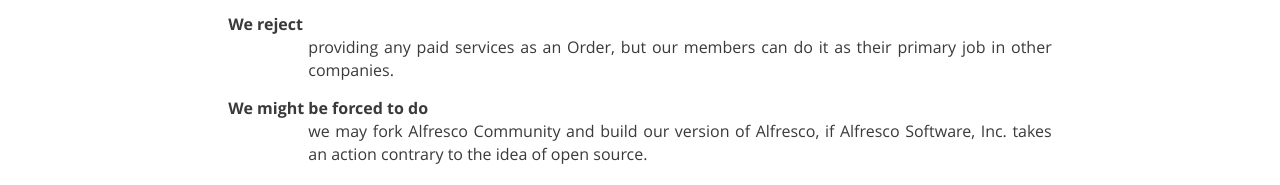
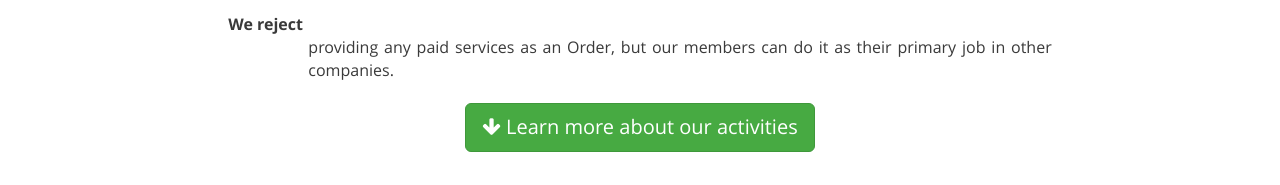
Before and after one commit to OrderOfTheBee/OrderOfTheBee.github.io, a plain HTML site: page about/index.html in a window 1280 px wide. Shown: the part 1096-1281 px from the top of the page. Drawn offline with Linux system fonts and the light colour scheme.

Commit message:
temporary mission update, should be reworked ASAP

```diff
--- a/about/index.html
+++ b/about/index.html
@@ -76,8 +76,8 @@
 					<dd>to help community and especially developers to work with Alfresco technologies</dd>
 					<dt>We reject</dt>
 					<dd>providing any paid services as an Order, but our members can do it as their primary job in other companies.</dd>
-					<dt>We might be forced to do</dt>
-					<dd>we may fork Alfresco Community and build our version of Alfresco, if Alfresco Software, Inc. takes an action contrary to the idea of open source.</dd>
+					<!--dt>We might be forced to do</dt>
+					<dd>we may fork Alfresco Community and build our version of Alfresco, if Alfresco Software, Inc. takes an action contrary to the idea of open source.</dd-->
 				</dl>
 				<p class="text-center"><a href="/#activities" class="btn btn-info btn-lg"><i class="fa fa-arrow-down"></i> Learn more about our activities</a></p>
 				<br/>
```
